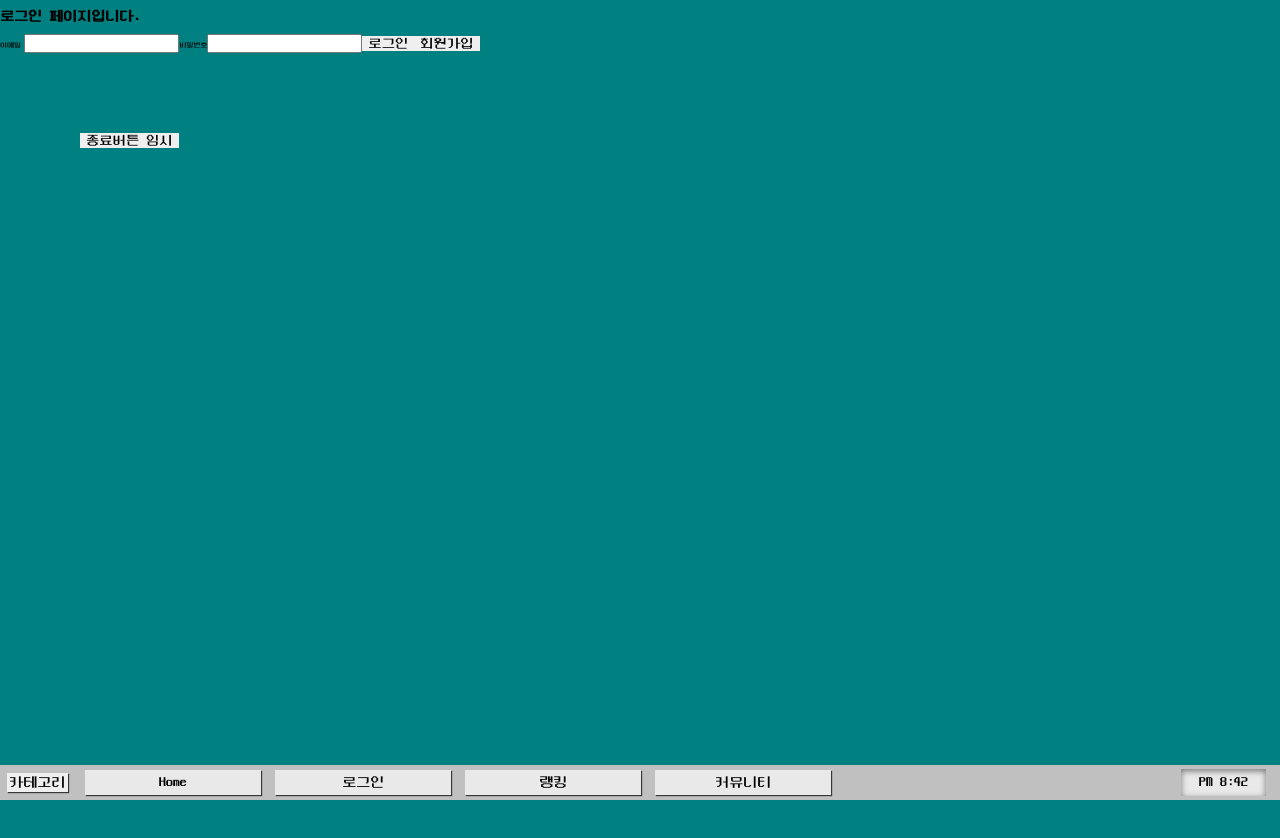
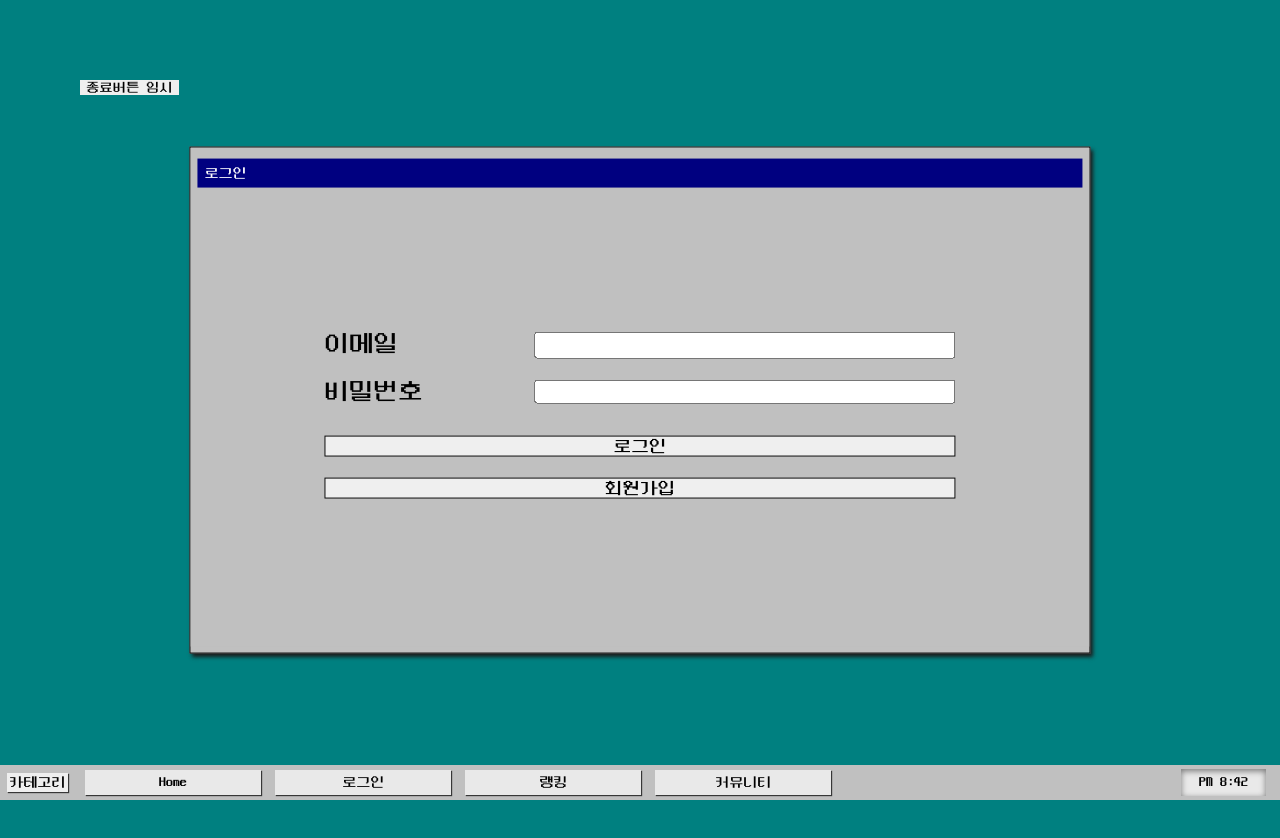
Before and after one commit to MZgaMeZone/gaMeZone, a React (Create React App) app in the folder FrontEnd/: page /login in a window 1280 px wide. Shown: the top 838 px of the page. Built offline with nearby package versions, Linux system fonts and the light colour scheme.

Commit message:
Feat: 로그인 CSS 추가

```diff
--- a/FrontEnd/src/pages/userPages/login.tsx
+++ b/FrontEnd/src/pages/userPages/login.tsx
@@ -14,6 +14,10 @@ function Login() {
 
   function handleSubmit(e: React.FormEvent<HTMLFormElement>) {
     e.preventDefault();
+    if (email === "" || password === "") {
+      console.log("이메일 비밀번호 빈칸");
+      return alert("이메일과 비밀번호 모두 입력해주세요.");
+    }
     axios
       .post("http://localhost:8080/api/users/login", {
         email,
@@ -28,6 +32,7 @@ function Login() {
       })
       .catch((e) => {
         console.log(e);
+        alert("올바른 이메일과 비밀번호를 입력하세요.");
       });
   }
 
@@ -41,16 +46,22 @@ function Login() {
         minWidth: "900px",
       }}
     >
-      <h1>로그인 페이지입니다.</h1>
+      <LoginSection>
+        <LoginContainer>
+          <LoginHeader>로그인</LoginHeader>
+
           <LoginForm onSubmit={handleSubmit}>
-        이메일{" "}
+            <EmailForm>
+              <p>이메일</p>
               <input
-          type="email"
+                type="text"
                 value={email}
                 onChange={(e) => {
                   setEmail(e.target.value);
                 }}
               />
+            </EmailForm>
+            <PasswordForm>
               비밀번호
               <input
                 type="password"
@@ -59,11 +70,14 @@ function Login() {
                   setPassword(e.target.value);
                 }}
               />
-        <LoginButton>로그인</LoginButton>
+            </PasswordForm>
+            <LoginButton type="submit">로그인</LoginButton>
             <SignupButton onClick={() => navigate("/signup")}>
               회원가입
             </SignupButton>
           </LoginForm>
+        </LoginContainer>
+      </LoginSection>
       <MainBody mainModal={mainModal} setMainModal={setMainModal}></MainBody>
       <MainFooter
         mainModal={mainModal}
@@ -74,6 +88,67 @@ function Login() {
 }
 export default Login;
 
-const LoginForm = styled.form``;
-const LoginButton = styled.button``;
-const SignupButton = styled.button``;
+const LoginSection = styled.div`
+  background-color: var(--background--gray);
+  position: absolute;
+  top: 50%;
+  left: 50%;
+  transform: translate(-50%, -50%);
+  background-color: var(--background--gray);
+  border: 1px solid #000000;
+  box-shadow: 3px 3px 4px #1c1c1c;
+  width: 128rem;
+  height: 72rem;
+  overflow: auto;
+`;
+
+const LoginContainer = styled.div`
+  background-color: var(--background--gray);
+  padding: 0.5rem 0;
+`;
+
+const LoginHeader = styled.div`
+  margin: 1rem;
+  padding: 1rem;
+  background-color: var(--color--header);
+  color: white;
+  font-size: 2rem;
+`;
+
+const LoginForm = styled.form`
+  display: flex;
+  flex-direction: column;
+  margin: 12rem;
+  padding: 7rem;
+`;
+
+const EmailForm = styled.div`
+  display: grid;
+  grid-template-columns: 1fr 2fr;
+  font-size: 3.5rem;
+  input {
+    font-size: 3rem;
+  }
+  margin: 1.5rem 0;
+`;
+
+const PasswordForm = styled.div`
+  display: grid;
+  grid-template-columns: 1fr 2fr;
+  font-size: 3.5rem;
+  input {
+    font-size: 2.5rem;
+  }
+  margin: 1.5rem 0;
+`;
+const LoginButton = styled.button`
+  font-size: 2.5rem;
+  margin: 1rem 0;
+  border: 1px solid black;
+  margin: 3rem 0 1.5rem;
+`;
+const SignupButton = styled.button`
+  font-size: 2.5rem;
+  margin: 1.5rem 0;
+  border: 1px solid black;
+`;
```
Also changed, not shown: 2 other files (tests, documents, lock files or other folders). Lines whose indentation alone changed are shown as unchanged.
